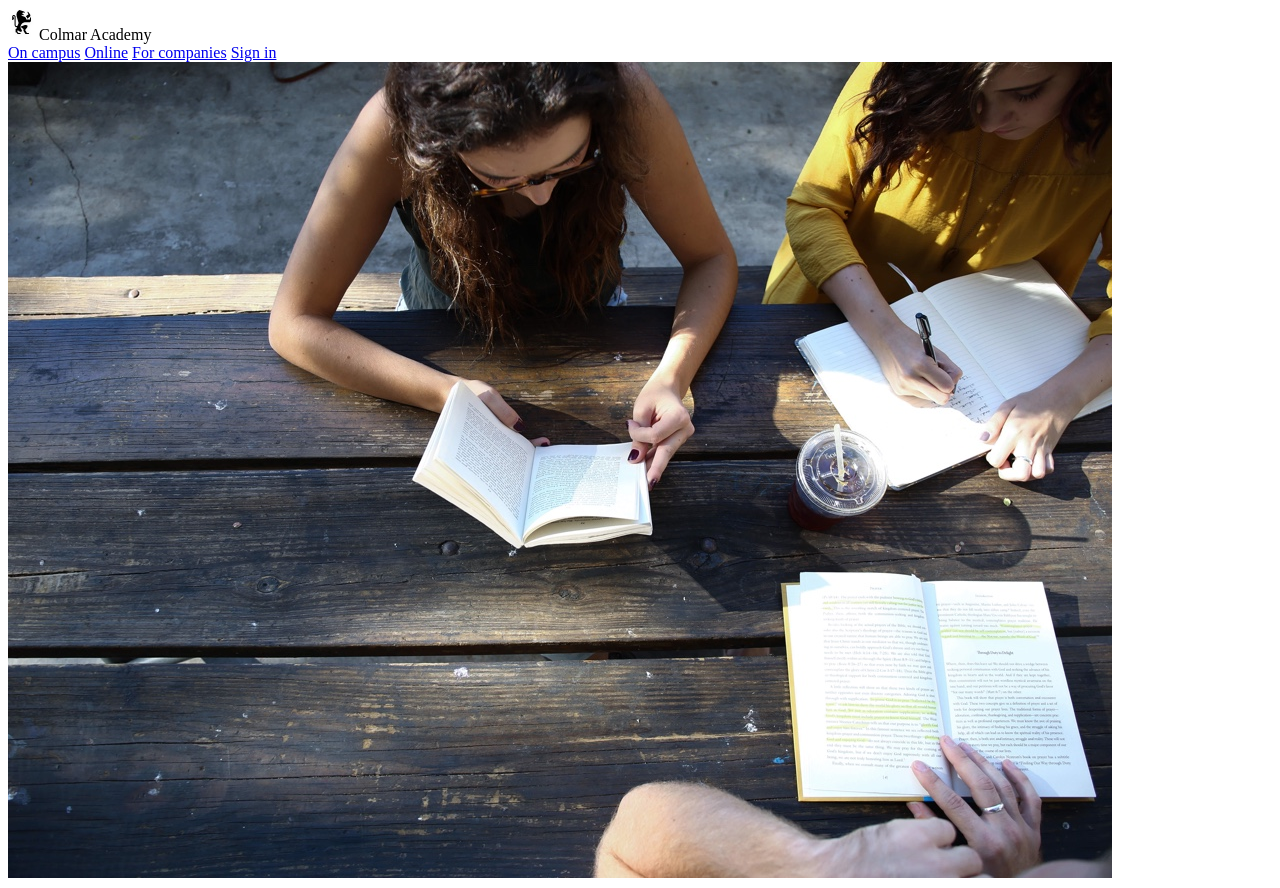
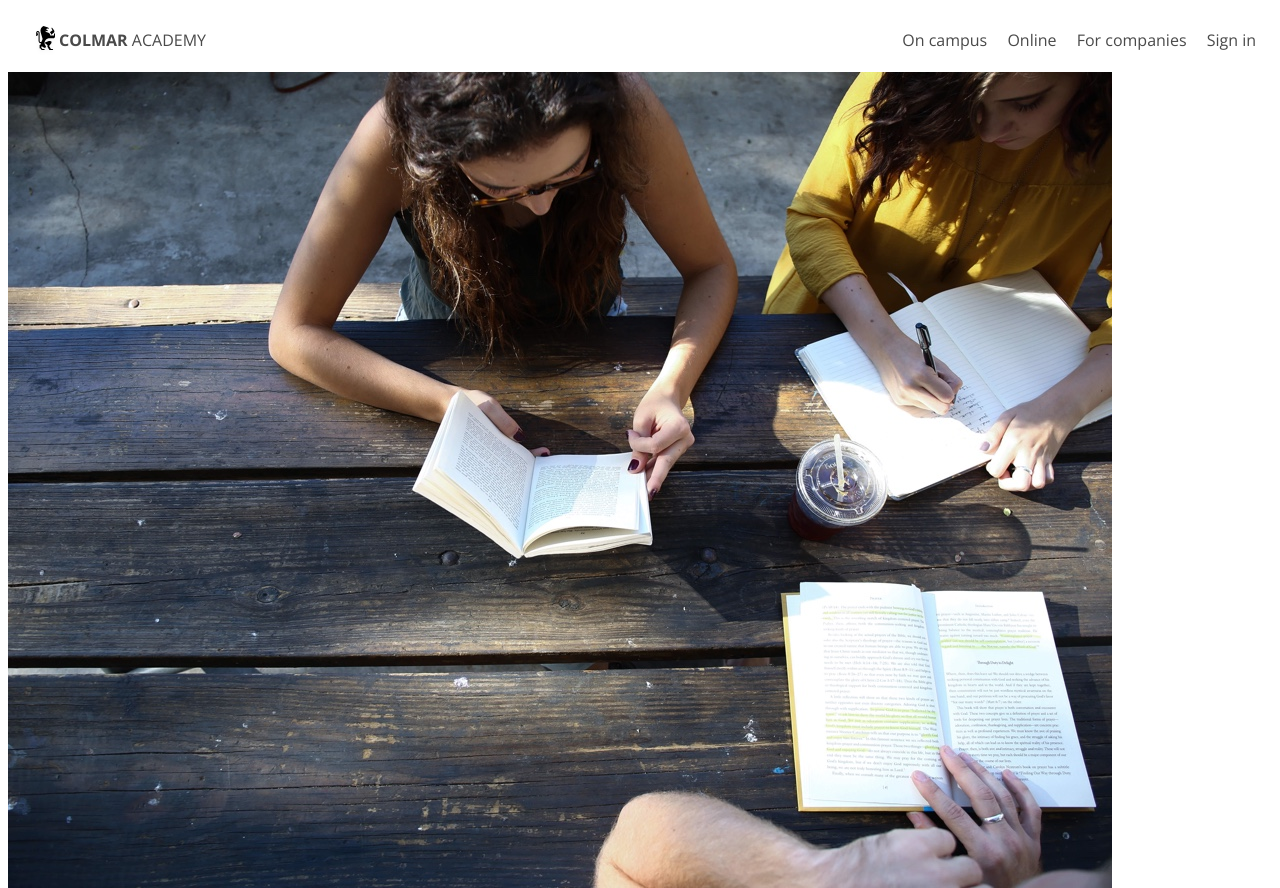
Before and after one commit to BenceUjlaki/ColmarAcademy, a plain HTML site: page index.html in a window 1280 px wide. Shown: the top 888 px of the page. Drawn offline with nearby package versions, Linux system fonts and the light colour scheme.

Commit message:
Add header CSS

```diff
--- a/index.html
+++ b/index.html
@@ -4,13 +4,14 @@
     <title>Colmar Academy</title>
     <link rel="stylesheet" href="./resources/css/reset.css" type="text/css">
     <link rel="stylesheet" href="./resources/css/style.css" type="text/css">
+    <link href="https://fonts.googleapis.com/css?family=Open+Sans:400,700" rel="stylesheet">
   </head>
   <body>
     <!-- Header section -->
     <header>
       <div class="logo">
         <img src="./resources/images/ic-logo.svg" alt="Colmar Academy">
-        <span>Colmar Academy</span>
+        <span><strong>Colmar</strong> Academy</span>
       </div>
       <nav>
         <span><a href="#">On campus</a></span>
@@ -20,7 +21,7 @@
       </nav>
     </header>
     <!-- Main content section -->
-
+    <div class="main-content">
       <!-- Banner section -->
       <div class="main-banner">
         <div class="hero-image">
@@ -153,5 +154,7 @@
         </div>
       </footer>
 
+    </div>
+
   </body>
 </html>
--- a/resources/css/style.css
+++ b/resources/css/style.css
@@ -0,0 +1,48 @@
+/* General styling */
+html {
+  font-size: 16px;
+  font-family: 'Open Sans', sans-serif;
+  color: #4a4a4a;
+}
+
+.main-content {
+  position: relative;
+  top: 4rem; /* To offset for fixed header. */
+}
+
+/* Header section */
+
+header {
+  display: flex;
+  width: 100%;
+  height: 4rem;
+  position: fixed;
+  align-items: center;
+  z-index: 1;
+  background-color: white;
+}
+
+header .logo {
+  display: flex;
+  align-items: center;
+  flex-grow: 1;
+  padding-left: 1.5rem;
+}
+.logo span {
+  text-transform: uppercase;
+  line-height: 2rem;
+}
+
+nav {
+  text-align: right;
+  margin-right: 1.5rem;
+}
+
+nav span {
+  padding: 0.5rem;
+}
+
+nav a {
+  text-decoration: none;
+  color: #4a4a4a;
+}
```
Lines whose indentation alone changed are shown as unchanged.
